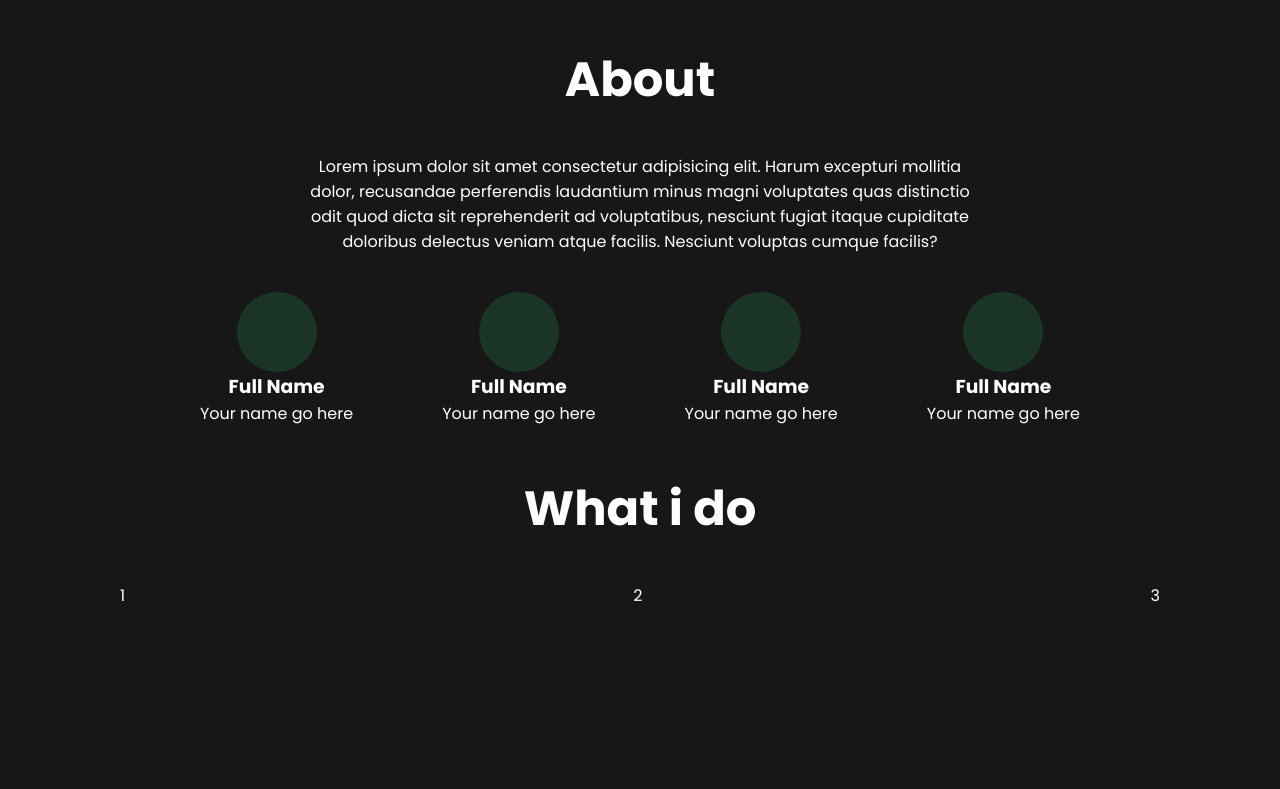
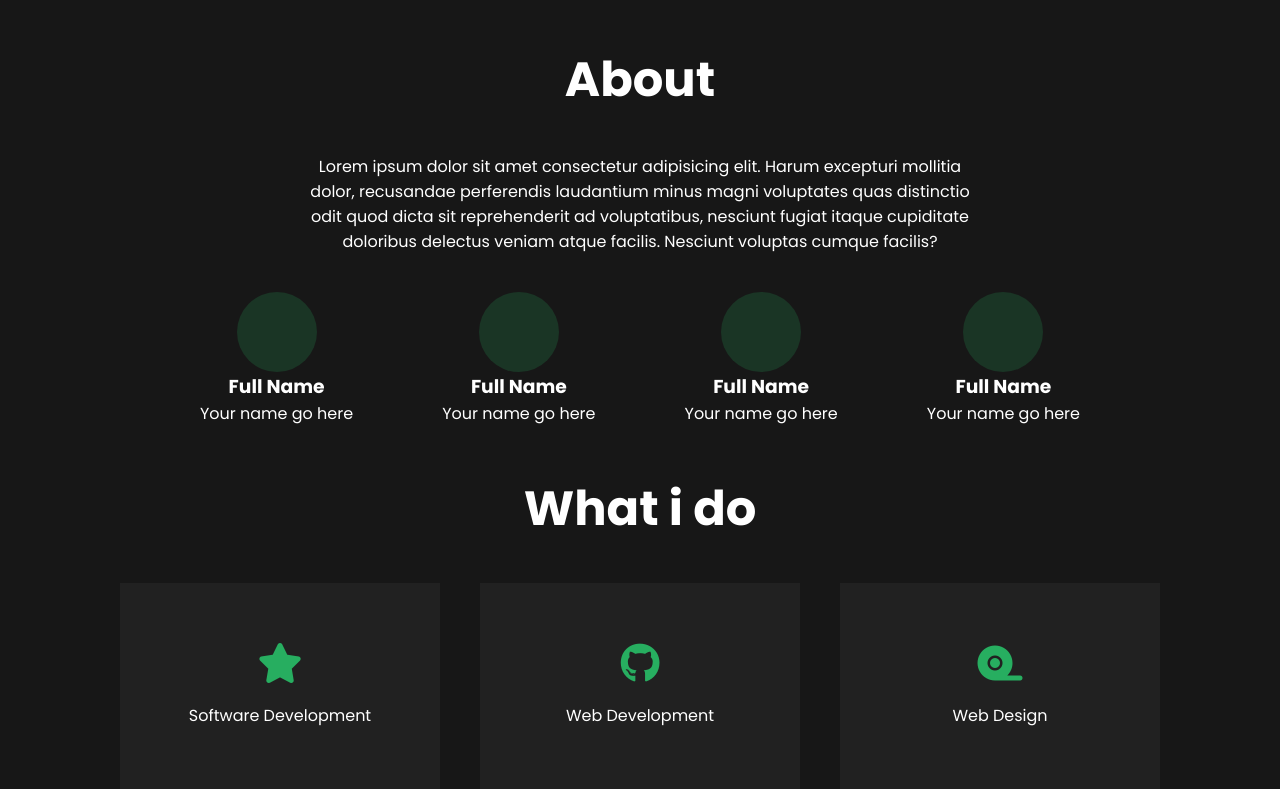
Before and after one commit to SerenaHa12/teky_snltw, a plain HTML site: page Buoi_5/index.html in a window 1280 px wide. Shown: the part 821-1610 px from the top of the page. Before the commit the page ends 1429 px from the top, so only its background shows below. Drawn offline with Linux system fonts and the light colour scheme; files whose address does not match are found by name.

Commit message:
feat: feature section

```diff
--- a/Buoi_5/index.html
+++ b/Buoi_5/index.html
@@ -95,9 +95,23 @@
     <section class="feature">
       <h1>What i do</h1>
       <div class="feature-inner">
-        <div class="feature-item">1</div>
-        <div class="feature-item">2</div>
-        <div class="feature-item">3</div>
+        <!-- ô vuông đầu tiên -->
+        <div class="feature-item">
+          <i class="fa-solid fa-star"></i>
+          <p>Software Development</p>
+        </div>
+
+        <!-- ô vuông thứ hai -->
+        <div class="feature-item">
+          <i class="fa-brands fa-github"></i>
+          <p>Web Development</p>
+        </div>
+
+        <!-- ô vuông thứ 3 -->
+        <div class="feature-item">
+          <i class="fa-solid fa-tape"></i>
+          <p>Web Design</p>
+        </div>
       </div>
     </section>
     <!-- 2. End Main  -->
--- a/Buoi_5/style.css
+++ b/Buoi_5/style.css
@@ -134,7 +134,32 @@ header {
 
 .feature-inner {
   display: flex;
+  gap: 40px;
+  /* flex-basis: 33.333%; */
   justify-content: space-between;
   margin-left: 120px;
   margin-right: 120px;
+  text-align: center;
 }
+
+.feature-item {
+  background-color: #212121;
+  flex-basis: 33.333%;
+  padding: 60px 0;
+  border-bottom: 1px solid transparent;
+}
+
+.feature-item:hover {
+  border-bottom: 2px solid #27ae60;
+}
+
+.feature-item i {
+  font-size: 40px;
+  background-color: #212121;
+  margin-bottom: 20px;
+  color: #27ae60;
+}
+
+.feature-item p {
+  background-color: #212121;
+}
```
